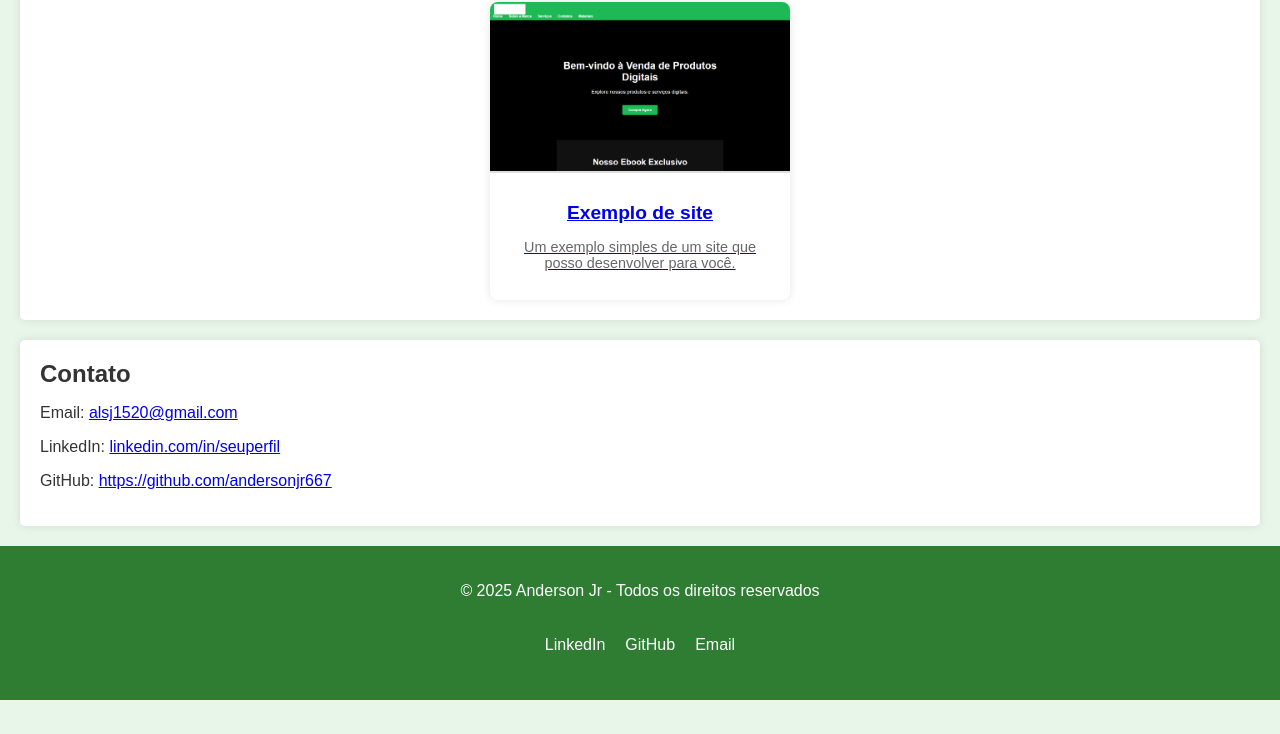
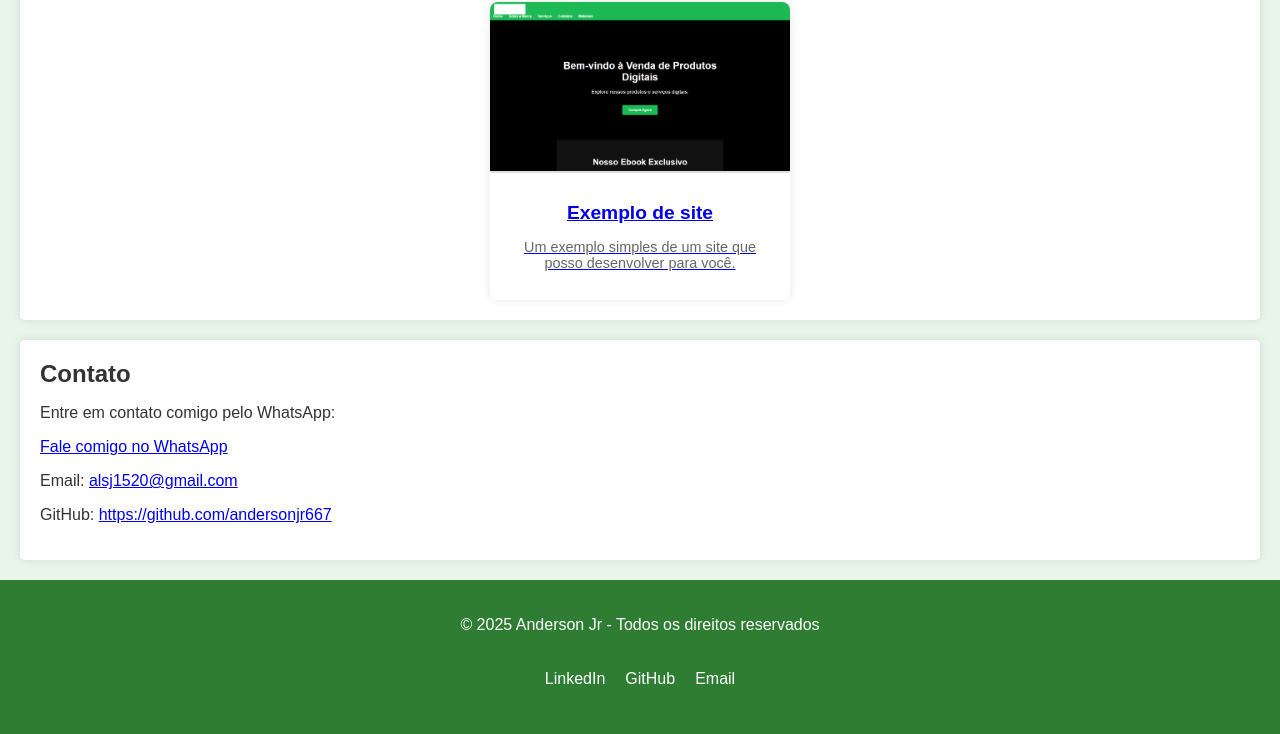
Before and after one commit to andersonjr667/Portifolio, a plain HTML site: page index.html in a window 1280 px wide. Shown: the part 1569-2303 px from the top of the page. Before the commit the page ends 2269 px from the top, so only its background shows below. Drawn offline with Linux system fonts and the light colour scheme.

Commit message:
Update index.html

```diff
--- a/index.html
+++ b/index.html
@@ -118,8 +118,9 @@
         </section>
         <section id="contato">
             <h2>Contato</h2>
+             <p>Entre em contato comigo pelo WhatsApp:</p>
+            <a href="https://wa.me/55SEUNUMERO" target="_blank" class="whatsapp-btn">Fale comigo no WhatsApp</a>
             <p>Email: <a href="mailto:alsj1520@gmail.com">alsj1520@gmail.com</a></p>
-            <p>LinkedIn: <a href="#">linkedin.com/in/seuperfil</a></p>
             <p>GitHub: <a href="https://github.com/andersonjr667">https://github.com/andersonjr667</a></p>
         </section>
     </main>
```
